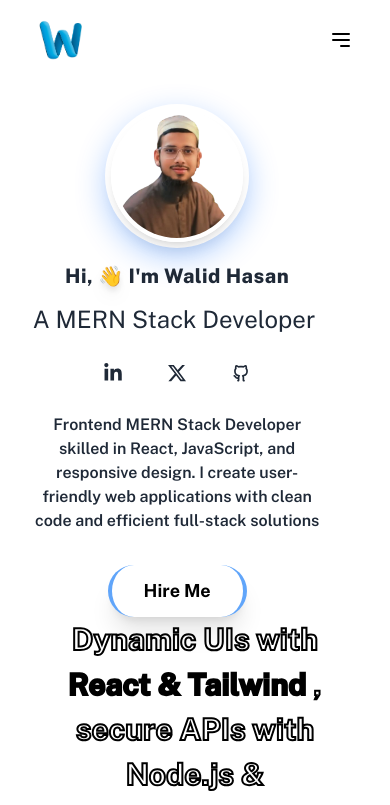
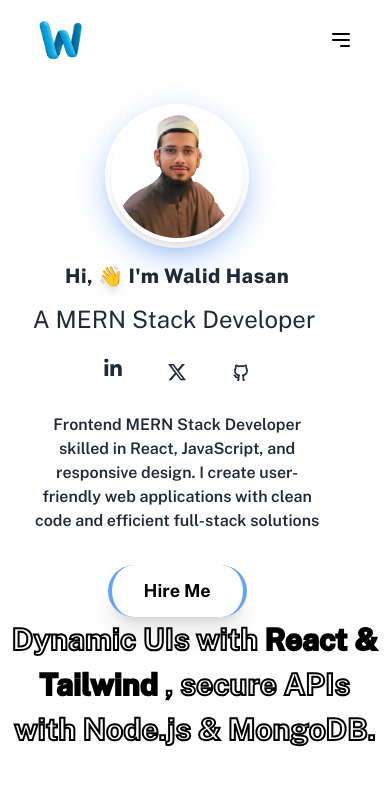
Before and after one commit to walid-official/my-new-portfolio, a React (Vite) app: page / in a window 390 px wide. Shown: the top 805 px of the page. Built offline with nearby package versions, Linux system fonts and the light colour scheme.

Commit message:
some modifications are added

```diff
--- a/src/components/BorderAbout/BorderAbout.jsx
+++ b/src/components/BorderAbout/BorderAbout.jsx
@@ -2,7 +2,7 @@
 
 const BorderAbout = () => {
   return (
-    <div className="flex justify-center items-center  p-6 mb-20 w-[85%] mx-auto">
+    <div className="flex justify-center items-center  p-6 mb-20 md:w-[85%] w-[95%] mx-auto">
       <div className="">
         <p
           className="font-bold lg:text-6xl md:text-5xl sm:text-4xl text-3xl text-center md:leading-normal sm:leading-normal lg:leading-normal leading-normal"
--- a/src/components/BorderBanner/BorderBanner.jsx
+++ b/src/components/BorderBanner/BorderBanner.jsx
@@ -2,7 +2,7 @@
 
 const BorderBanner = () => {
   return (
-    <div className="flex justify-center items-center mb-20 w-[85%] mx-auto">
+    <div className="flex justify-center items-center mb-20  md:w-[85%] w-[95%] mx-auto">
       <div className="">
         <p
           className="font-bold lg:text-6xl md:text-5xl sm:text-4xl text-3xl text-center  md:leading-normal sm:leading-normal lg:leading-normal leading-normal"
@@ -11,7 +11,7 @@
             WebkitTextStroke: "2px black",
           }}
         >
-          Dynamic UIs with <span className="text-black">React & Tailwind</span> , <br /> secure APIs with Node.js & <br /> MongoDB.
+          Dynamic UIs with <span className="text-black">React & Tailwind</span> , secure APIs with Node.js & MongoDB.
         </p>
       </div>
     </div>
--- a/src/components/BorderSkill/BorderSkill.jsx
+++ b/src/components/BorderSkill/BorderSkill.jsx
@@ -2,7 +2,7 @@
 
 const BorderSkill = () => {
   return (
-    <div className="flex justify-center items-center  p-6 mb-20 w-[85%] mx-auto">
+    <div className="flex justify-center items-center  p-6 mb-20 md:w-[85%] w-[95%] mx-auto">
       <div className="">
         <p
           className="font-bold lg:text-6xl md:text-5xl sm:text-4xl text-3xl text-center  md:leading-normal sm:leading-normal lg:leading-normal leading-normal"
--- a/src/components/Navbar/Navbar.jsx
+++ b/src/components/Navbar/Navbar.jsx
@@ -177,7 +177,7 @@
             {links}
             <div className="">
               <a
-                href="https://docs.google.com/document/d/1cC_a_sEV_LUGmUvdnXGFEXXkNLDcnkuhn3G3prfDc6k/export?format=docx"
+                href="https://docs.google.com/document/d/14b_OR9Y2XED0hoakPNAXwylwWegIO4EIy5Tqyq3KZV0/export?format=pdf"
                 download
                 className="relative px-8 py-3 my-4 mx-auto flex justify-center items-center overflow-hidden rounded-full border-l-4 border-r-4 border-blue-400 bg-white shadow-xl transition-all duration-500 group hover:shadow-2xl"
                 style={{
--- a/src/components/Project/MyProject.jsx
+++ b/src/components/Project/MyProject.jsx
@@ -13,15 +13,15 @@
   const { name, image, description, id, liveLink, clientLink, serverLink } =
     project || {};
   return (
-    <div className="shadow-xl hover:scale-105 duration-500 rounded-md">
+    <div className="shadow-xl hover:scale-105 duration-500 rounded-md relative">
       <figure className="border-b">
         <img className="rounded-md" src={image} alt="Shoes" />
       </figure>
-      <div className="p-6">
+      <div className="p-8">
         <div className="">
           <h2 className="card-title text-black font-bold text-2xl py-4">{name}</h2>
           <div className="flex gap-2 text-black pb-4">
-            <div className="pt-3 md:pt-0">
+            <div className="">
               <motion.div
                 className=" flex justify-center items-center w-10 h-10 rounded-full"
                 animate={{
@@ -59,10 +59,10 @@
               <FaLink></FaLink>
             </a>
           </div>
-          <div className="">
+          <div className="absolute md:top-60 top-36  bg-slate-600 right-0 ">
             <NavLink
               to={`DetailsProject/${id}`}
-              className=" block text-center px-5 py-3 rounded-full text-black"
+              className=" block text-center px-5 py-3 rounded-full text-white"
             >
               <FaExternalLinkAlt></FaExternalLinkAlt>
             </NavLink>
--- a/src/components/Project/MyProjects.jsx
+++ b/src/components/Project/MyProjects.jsx
@@ -57,7 +57,7 @@
             My Projects
           </h2>
         </div>
-      <div className="grid md:grid-cols-3 gap-6 pt-20">
+      <div className="grid lg:grid-cols-3 md:grid-cols-2 grid-cols-1 gap-6 pt-20">
         {
             projects.map((project,index) => <MyProject key={index} project={project}></MyProject> )
         }
--- a/src/components/banner/Banner.jsx
+++ b/src/components/banner/Banner.jsx
@@ -148,34 +148,75 @@
               />
             </div>
             <div className="flex gap-4">
+              {/* LinkedIn Icon */}
               <motion.div
                 onClick={handleLinkdin}
                 className="boxShadow hover:shadow-2xl hover:border duration-500 cursor-pointer w-12 h-12 rounded-full flex justify-center items-center"
+                // style={{ boxShadow: "0px 10px 30px rgba(0, 102, 255, 0.3)" }}
                 whileHover={{ scale: 1.1, rotate: 10 }}
                 whileTap={{ scale: 0.9 }}
                 transition={{ type: "spring", stiffness: 300 }}
               >
-                <FaLinkedinIn className="text-xl" />
+                <a>
+                  <motion.div
+                    animate={{ y: [0, -5, 0] }}
+                    transition={{
+                      duration: 2,
+                      repeat: Infinity,
+                      ease: "easeInOut",
+                    }}
+                  >
+                    <FaLinkedinIn className="text-xl" />
+                  </motion.div>
+                </a>
               </motion.div>
 
+              {/* Twitter Icon */}
               <motion.div
                 onClick={handleTwitter}
                 className="boxShadow hover:shadow-2xl hover:border duration-500 cursor-pointer w-12 h-12 rounded-full flex justify-center items-center"
                 whileHover={{ scale: 1.1, rotate: -10 }}
                 whileTap={{ scale: 0.9 }}
+                // style={{ boxShadow: "0px 10px 30px rgba(0, 102, 255, 0.3)" }}
                 transition={{ type: "spring", stiffness: 300 }}
               >
-                <FaXTwitter className=" text-xl" />
+                <a href="">
+                  <motion.div
+                    animate={{ y: [0, -5, 0] }}
+                    transition={{
+                      duration: 2,
+                      repeat: Infinity,
+                      ease: "easeInOut",
+                      delay: 0.5,
+                    }}
+                  >
+                    <FaXTwitter className=" text-xl" />
+                  </motion.div>
+                </a>
               </motion.div>
 
+              {/* GitHub Icon */}
               <motion.div
                 onClick={handleGithub}
                 className="boxShadow hover:shadow-2xl hover:border duration-500 cursor-pointer w-12 h-12 rounded-full flex justify-center items-center"
+                // style={{ boxShadow: "0px 10px 30px rgba(0, 102, 255, 0.3)" }}
                 whileHover={{ scale: 1.1, rotate: 10 }}
                 whileTap={{ scale: 0.9 }}
                 transition={{ type: "spring", stiffness: 300 }}
               >
-                <RiGithubLine className=" text-xl" />
+                <a href="">
+                  <motion.div
+                    animate={{ y: [0, -5, 0] }}
+                    transition={{
+                      duration: 2,
+                      repeat: Infinity,
+                      ease: "easeInOut",
+                      delay: 1,
+                    }}
+                  >
+                    <RiGithubLine className=" text-xl" />
+                  </motion.div>
+                </a>
               </motion.div>
             </div>
             <p className="py-4 lg:w-[55%] md:w-[70%] w-[90%] sm:w-full font-semibold text-center">
@@ -184,7 +225,7 @@
               clean code and efficient full-stack solutions
             </p>
             <a
-              href="https://docs.google.com/document/d/1cC_a_sEV_LUGmUvdnXGFEXXkNLDcnkuhn3G3prfDc6k/export?format=docx"
+              href="https://docs.google.com/document/d/14b_OR9Y2XED0hoakPNAXwylwWegIO4EIy5Tqyq3KZV0/export?format=docx"
               download
               className="relative px-8 py-3 mt-4 mx-auto flex justify-center items-center overflow-hidden rounded-full border-l-4 border-r-4 border-blue-400 bg-white shadow-xl transition-all duration-500 group hover:shadow-2xl"
             >
```
